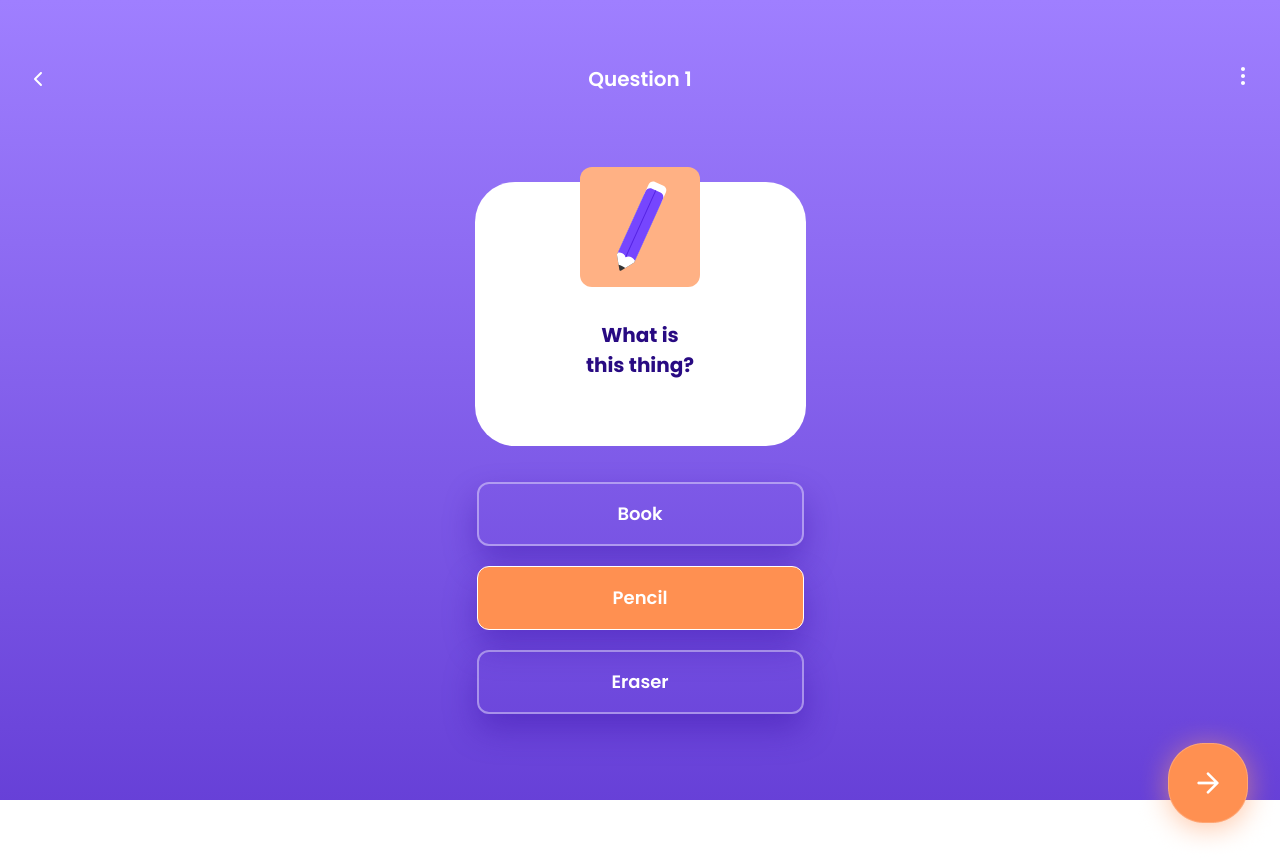
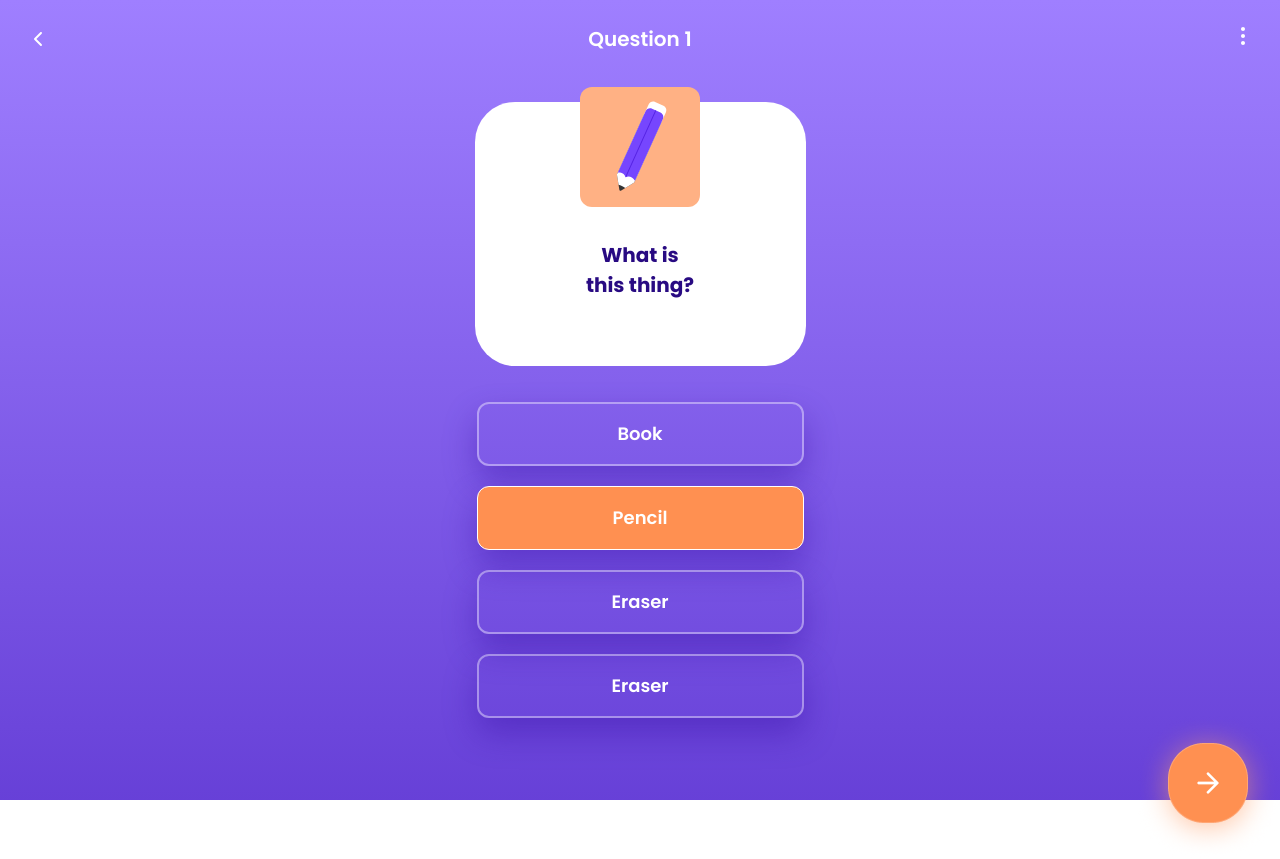
Before and after one commit to sadiatasneemkhan/Quiz-App-SENG513-A2, a website with bundled scripts: page UI/page2.html in a window 1280 px wide. Built offline with nearby package versions, Linux system fonts and the light colour scheme; no server answers.

Commit message:
4th option button added, elements shifted up

```diff
--- a/UI/page2.html
+++ b/UI/page2.html
@@ -43,6 +43,7 @@
                 <button id="option1" class="btn btn-tertiary">Book</button>
                 <button id="option2" class="btn">Pencil</button>
                 <button id="option3" class="btn btn-tertiary">Eraser</button>
+                <button id="option3" class="btn btn-tertiary">Eraser</button>
             </div>
 
             <div class="quiz-next-bottom">
--- a/UI/styles.css
+++ b/UI/styles.css
@@ -125,7 +125,7 @@ border-radius: 120px;
 
 .buttons-container {
     position: absolute;
-    top: 482px;
+    top: 402px;
     width: 100%;
     display: flex;
     flex-direction: column;
@@ -166,7 +166,7 @@ border-radius: 120px;
 
 .bg-rect {
     position: absolute;
-    top: 182px;
+    top: 102px;
     width: 327px;
     height: 260px;
     border-radius: 40px;
@@ -176,7 +176,7 @@ border-radius: 120px;
 
 .fg-square {
     position: absolute;
-    top: 167px;
+    top: 87px;
     width: 120px;
     height: 120px;
     border-radius: 12px;
@@ -185,12 +185,12 @@ border-radius: 120px;
 
 .pencil {
     position: absolute;
-    top: 168.82px;
+    top: 88.82px;
 }
 
 .question-txt {
     position: absolute;
-    top: 295px;
+    top: 215px;
     font-family: 'Poppins', sans-serif;
     font-weight: 700;
     font-size: 20px;
@@ -203,13 +203,13 @@ border-radius: 120px;
 .previous {
     position: absolute;
     left: 26px;
-    top: 67px;
+    top: 27px;
 }
 
 .kebab-menu-button{
     position: absolute;
     right: 35px;
-    top: 67px;
+    top: 27px;
 }
 
 .question-nbr {
@@ -219,5 +219,5 @@ border-radius: 120px;
     font-weight: 500;
     font-size: 20px;
     color: #FFFFFF;
-    padding-top: 64px;
+    padding-top: 24px;
 }
```
